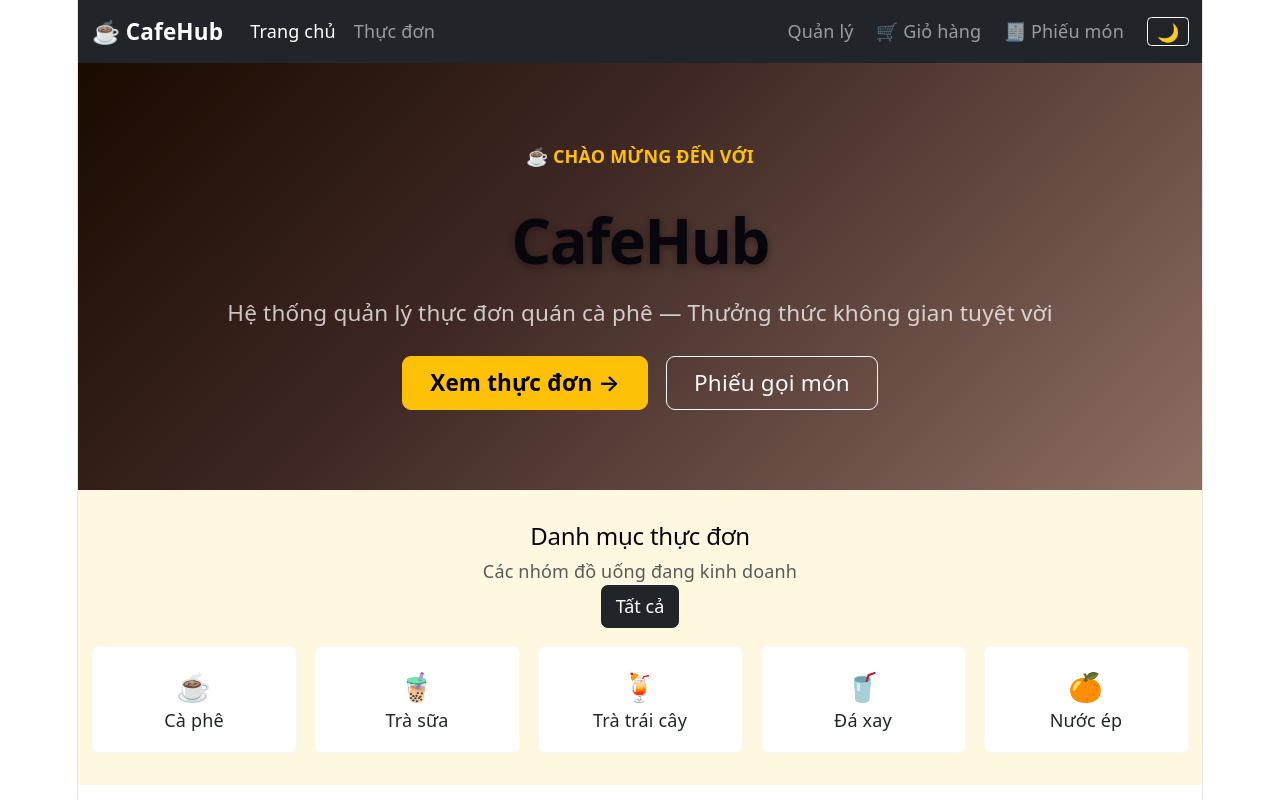
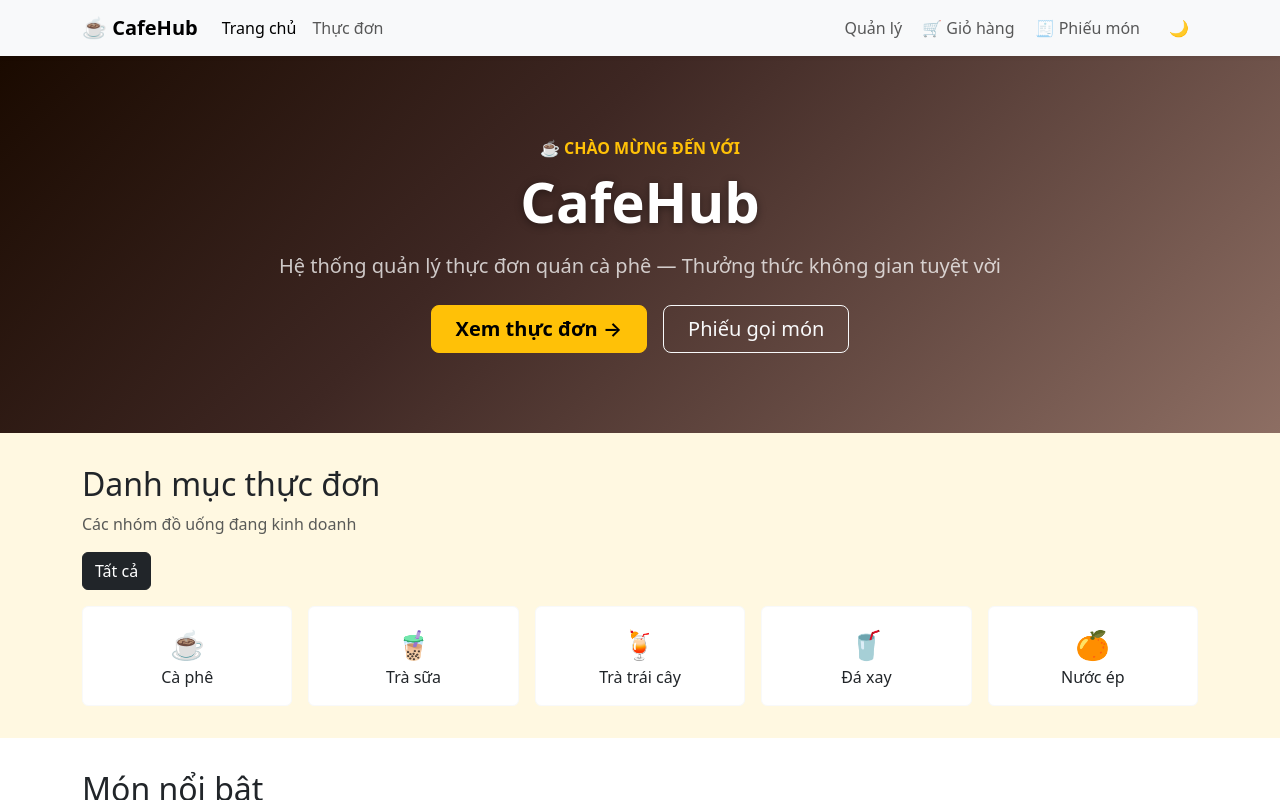
Before and after one commit to fudn-traltb-su26/rbl-fer202-theotuan-k-nguyen-m-i, a React (Vite) app in the folder cafehub/: page / in a window 1280 px wide. Shown: the top 800 px of the page. Built offline with nearby package versions, Linux system fonts and the light colour scheme.

Commit message:
fix: global layout CSS reset, bootstrap dark theme toggle, sync cart context when adding drinks, add category navigation from home

```diff
--- a/cafehub/src/components/DrinkCard.jsx
+++ b/cafehub/src/components/DrinkCard.jsx
@@ -2,8 +2,12 @@ import { Card, Button, Badge } from 'react-bootstrap'
 import { Link } from 'react-router-dom'
 // Tuần 9: useLocalStorage cho tính năng Wishlist ❤️
 import useLocalStorage from '../hooks/useLocalStorage'
+// Tuần 7: useCart để đồng bộ vào giỏ hàng Header
+import { useCart } from '../context/CartContext'
 
 function DrinkCard({ drink, onAddToOrder }) {
+  const { addToCart } = useCart()
+
   const hasDiscount = drink.originalPrice > drink.price
   const discountPercent = hasDiscount
     ? Math.round(((drink.originalPrice - drink.price) / drink.originalPrice) * 100)
@@ -123,7 +127,10 @@ function DrinkCard({ drink, onAddToOrder }) {
             variant="dark"
             size="sm"
             className="flex-grow-1"
-            onClick={() => onAddToOrder(drink)}
+            onClick={() => {
+              if (onAddToOrder) onAddToOrder(drink)
+              addToCart(drink)
+            }}
             disabled={isOutOfStock}
           >
             {isOutOfStock ? 'Hết hàng' : '+ Gọi món'}
--- a/cafehub/src/components/Header.jsx
+++ b/cafehub/src/components/Header.jsx
@@ -25,7 +25,7 @@ function Header() {
   const isDark = theme === 'dark'
 
   return (
-    <Navbar bg={isDark ? 'dark' : 'dark'} variant="dark" expand="md" sticky="top">
+    <Navbar bg={isDark ? 'dark' : 'light'} variant={isDark ? 'dark' : 'light'} expand="md" sticky="top" className="shadow-sm">
       <Container>
         {/* Logo */}
         <Navbar.Brand as={NavLink} to="/" className="fw-bold fs-5">
--- a/cafehub/src/context/CartContext.jsx
+++ b/cafehub/src/context/CartContext.jsx
@@ -45,7 +45,7 @@ export function CartProvider({ children }) {
   const totalAmount = useMemo(
     () =>
       cart.reduce((total, item) => {
-        const numericPrice = Number(String(item.priceValue ?? item.price ?? 0).replace(/\D/g, '')) || 0
+        const numericPrice = Number(item.price) || 0
         return total + numericPrice * item.quantity
       }, 0),
     [cart],
--- a/cafehub/src/context/ThemeContext.jsx
+++ b/cafehub/src/context/ThemeContext.jsx
@@ -9,6 +9,8 @@ export function ThemeProvider({ children }) {
   })
 
   useEffect(() => {
+    // Bootstrap 5 dark mode chuẩn: data-bs-theme trên <html>
+    document.documentElement.setAttribute('data-bs-theme', theme)
     document.body.dataset.theme = theme
     localStorage.setItem('cafehub-theme', theme)
   }, [theme])
--- a/cafehub/src/index.css
+++ b/cafehub/src/index.css
@@ -1,111 +1,47 @@
-:root {
-  --text: #6b6375;
-  --text-h: #08060d;
-  --bg: #fff;
-  --border: #e5e4e7;
-  --code-bg: #f4f3ec;
-  --accent: #aa3bff;
-  --accent-bg: rgba(170, 59, 255, 0.1);
-  --accent-border: rgba(170, 59, 255, 0.5);
-  --social-bg: rgba(244, 243, 236, 0.5);
-  --shadow:
-    rgba(0, 0, 0, 0.1) 0 10px 15px -3px, rgba(0, 0, 0, 0.05) 0 4px 6px -2px;
+/* =============================
+   CafeHub — Global Styles
+   Ghi đè index.css mặc định của Vite
+   ============================= */
 
-  --sans: system-ui, 'Segoe UI', Roboto, sans-serif;
-  --heading: system-ui, 'Segoe UI', Roboto, sans-serif;
-  --mono: ui-monospace, Consolas, monospace;
-
-  font: 18px/145% var(--sans);
-  letter-spacing: 0.18px;
-  color-scheme: light dark;
-  color: var(--text);
-  background: var(--bg);
-  font-synthesis: none;
-  text-rendering: optimizeLegibility;
-  -webkit-font-smoothing: antialiased;
-  -moz-osx-font-smoothing: grayscale;
-
-  @media (max-width: 1024px) {
-    font-size: 16px;
-  }
+/* Reset layout Vite mặc định */
+#root {
+  width: 100%;
+  max-width: 100%;
+  margin: 0;
+  text-align: left;
+  border-inline: none;
+  min-height: 100vh;
+  display: flex;
+  flex-direction: column;
 }
 
-@media (prefers-color-scheme: dark) {
-  :root {
-    --text: #9ca3af;
-    --text-h: #f3f4f6;
-    --bg: #16171d;
-    --border: #2e303a;
-    --code-bg: #1f2028;
-    --accent: #c084fc;
-    --accent-bg: rgba(192, 132, 252, 0.15);
-    --accent-border: rgba(192, 132, 252, 0.5);
-    --social-bg: rgba(47, 48, 58, 0.5);
-    --shadow:
-      rgba(0, 0, 0, 0.4) 0 10px 15px -3px, rgba(0, 0, 0, 0.25) 0 4px 6px -2px;
-  }
-
-  #social .button-icon {
-    filter: invert(1) brightness(2);
-  }
+/* main chiếm phần còn lại để footer luôn ở dưới */
+main {
+  flex: 1;
 }
 
-body {
-  margin: 0;
+/* Dark mode — Bootstrap dùng data-bs-theme trên <html> */
+[data-bs-theme="dark"] {
+  --bs-body-bg: #1a1a2e;
+  --bs-body-color: #e0e0e0;
 }
 
-#root {
-  width: 1126px;
-  max-width: 100%;
-  margin: 0 auto;
-  text-align: center;
-  border-inline: 1px solid var(--border);
-  min-height: 100svh;
-  display: flex;
-  flex-direction: column;
-  box-sizing: border-box;
+[data-bs-theme="dark"] .bg-light,
+[data-bs-theme="dark"] section {
+  background-color: #16213e !important;
 }
 
-h1,
-h2 {
-  font-family: var(--heading);
-  font-weight: 500;
-  color: var(--text-h);
+/* Smooth scroll */
+html {
+  scroll-behavior: smooth;
 }
 
-h1 {
-  font-size: 56px;
-  letter-spacing: -1.68px;
-  margin: 32px 0;
-  @media (max-width: 1024px) {
-    font-size: 36px;
-    margin: 20px 0;
-  }
-}
-h2 {
-  font-size: 24px;
-  line-height: 118%;
-  letter-spacing: -0.24px;
-  margin: 0 0 8px;
-  @media (max-width: 1024px) {
-    font-size: 20px;
-  }
-}
-p {
-  margin: 0;
+/* Sticky top navbar — tránh content bị che */
+body {
+  padding-top: 0;
 }
 
-code,
-.counter {
-  font-family: var(--mono);
-  display: inline-flex;
-  border-radius: 4px;
-  color: var(--text-h);
+/* Card hover — đảm bảo transition mượt */
+.card {
+  transition: transform 0.2s ease, box-shadow 0.2s ease;
 }
-
-code {
-  font-size: 15px;
-  line-height: 135%;
-  padding: 4px 8px;
-  background: var(--code-bg);
-}
--- a/cafehub/src/pages/DrinkDetailPage.jsx
+++ b/cafehub/src/pages/DrinkDetailPage.jsx
@@ -1,11 +1,13 @@
 import { Button, Container, Row, Col, Alert, Badge, Breadcrumb } from 'react-bootstrap'
 import { Link, useNavigate, useParams } from 'react-router-dom'
 import drinks from '../data/drinks'
+import { useCart } from '../context/CartContext'
 
 // Tuần 6: useParams() đọc :id từ URL /menu/:id
 function DrinkDetailPage({ onAddToOrder }) {
   const { id } = useParams()
   const navigate = useNavigate()
+  const { addToCart } = useCart()
 
   const drink = drinks.find((item) => item.id === parseInt(id))
 
@@ -105,7 +107,10 @@ function DrinkDetailPage({ onAddToOrder }) {
             <Button
               variant="dark"
               size="lg"
-              onClick={() => onAddToOrder(drink)}
+              onClick={() => {
+                if (onAddToOrder) onAddToOrder(drink)
+                addToCart(drink)
+              }}
               disabled={isOutOfStock}
             >
               {isOutOfStock ? 'Hết hàng' : '+ Thêm vào phiếu gọi món'}
--- a/cafehub/src/pages/HomePage.jsx
+++ b/cafehub/src/pages/HomePage.jsx
@@ -1,3 +1,4 @@
+import { useNavigate } from 'react-router-dom'
 import Banner from '../components/Banner'
 import SectionWrapper from '../components/SectionWrapper'
 import CategoryList from '../components/CategoryList'
@@ -7,6 +8,7 @@ import categories from '../data/categories'
 import drinks from '../data/drinks'
 
 function HomePage({ onAddToOrder }) {
+  const navigate = useNavigate()
   const featuredDrinks = drinks.filter((drink) => drink.featured)
 
   return (
@@ -21,7 +23,7 @@ function HomePage({ onAddToOrder }) {
         <CategoryList
           categories={categories}
           activeCategory={null}
-          onSelectCategory={() => {}}
+          onSelectCategory={(id) => navigate(id ? `/menu?cat=${id}` : '/menu')}
         />
       </SectionWrapper>
 
--- a/cafehub/src/pages/MenuPage.jsx
+++ b/cafehub/src/pages/MenuPage.jsx
@@ -1,5 +1,6 @@
 import { useState, useRef, useEffect } from 'react'
 import { Spinner } from 'react-bootstrap'
+import { useSearchParams } from 'react-router-dom'
 
 import SectionWrapper from '../components/SectionWrapper'
 import CategoryList from '../components/CategoryList'
@@ -12,9 +13,22 @@ import drinks from '../data/drinks'
 // Tuần 4: state filter keyword + activeCategory
 // Tuần 7: useRef auto-focus SearchBar khi trang load
 function MenuPage({ onAddToOrder }) {
+  const [searchParams, setSearchParams] = useSearchParams()
   const [keyword, setKeyword] = useState('')
-  const [activeCategory, setActiveCategory] = useState(null)
+  const [activeCategory, setActiveCategory] = useState(() => {
+    const cat = searchParams.get('cat')
+    return cat ? Number(cat) : null
+  })
   const [isLoading, setIsLoading] = useState(true)
+
+  const handleSelectCategory = (id) => {
+    setActiveCategory(id)
+    if (id) {
+      setSearchParams({ cat: id })
+    } else {
+      setSearchParams({})
+    }
+  }
 
   // Tuần 7: useRef — tham chiếu đến SearchBar input để focus
   const searchRef = useRef(null)
@@ -70,7 +84,7 @@ function MenuPage({ onAddToOrder }) {
         <CategoryList
           categories={categories}
           activeCategory={activeCategory}
-          onSelectCategory={setActiveCategory}
+          onSelectCategory={handleSelectCategory}
         />
       </div>
 
```
